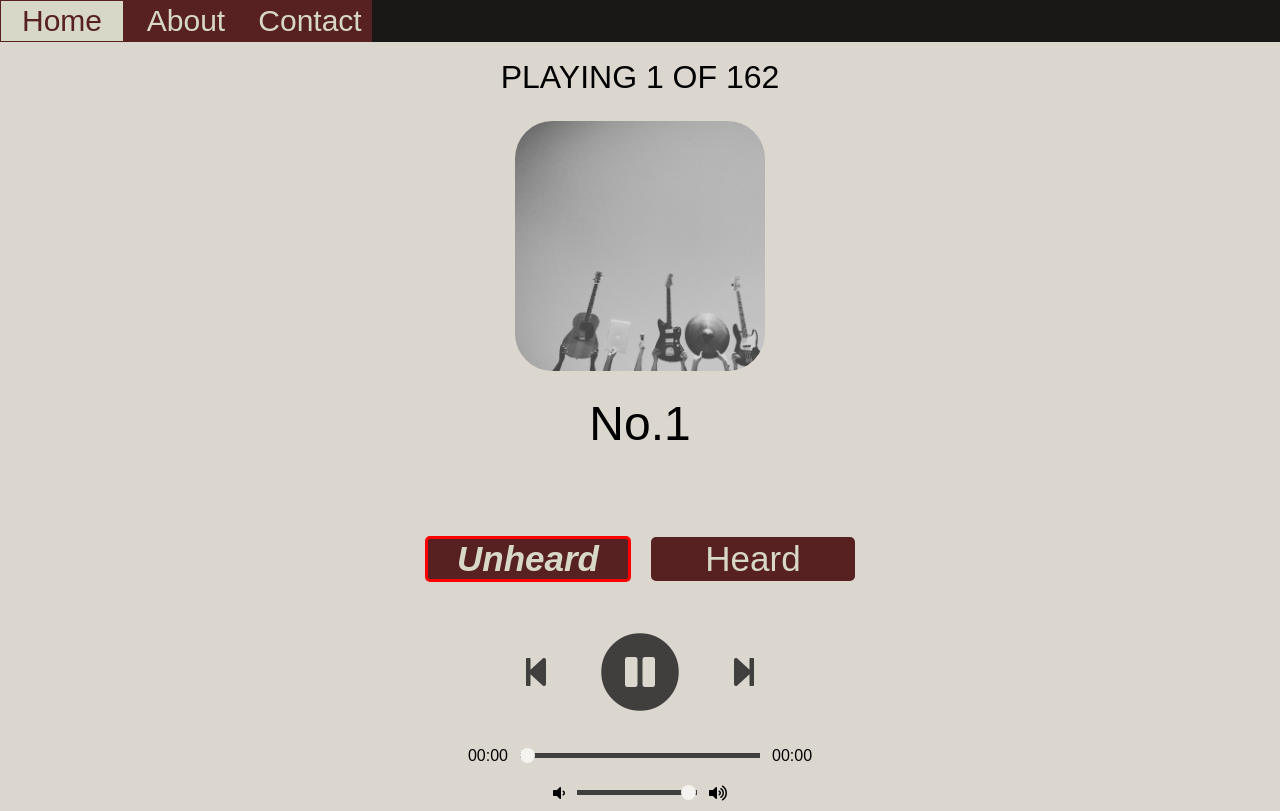
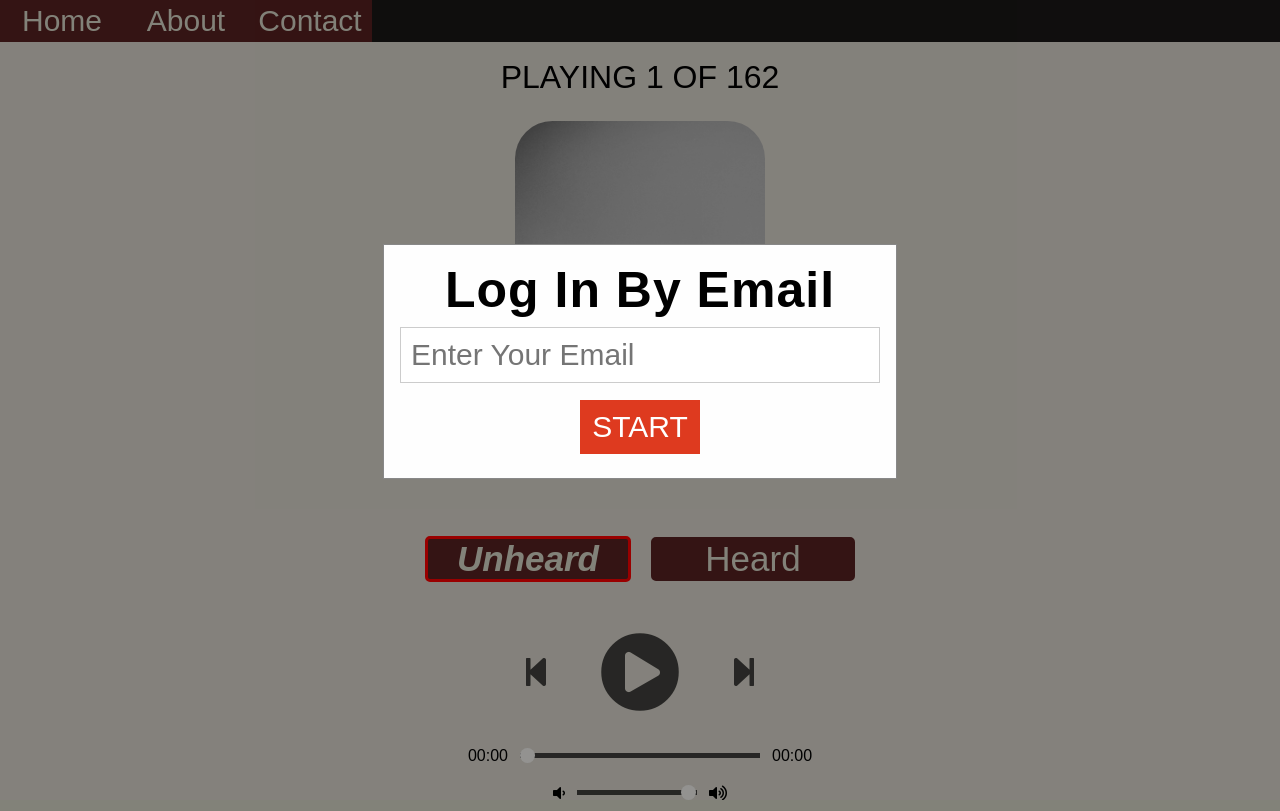
Before and after one commit to LiyangTseng/AudMem, a PHP site: page /experiment.html in a window 1280 px wide. Run offline with PHP 8.4, Linux system fonts and the light colour scheme; data that the repository does not hold is empty; some libraries are stand-ins or nearby versions.

Commit message:
change email submitting in experiment page

```diff
--- a/Experiment_Website/experiment.css
+++ b/Experiment_Website/experiment.css
@@ -93,7 +93,7 @@ input[type="radio"] {
     display: none;
 }
 
-label {
+label[for="toggle-unhrd"], label[for="toggle-hrd"] {
   width: 200px;
   display: inline-block;
   border: solid 2px rgb(87, 33, 33);
@@ -106,7 +106,7 @@ label {
   margin-left: 10px;
 }
 
-label:hover {
+label[for="toggle-unhrd"]:hover, label[for="toggle-hrd"]:hover  {
     background-color: rgb(104, 52, 52);
     color: rgb(255, 255, 255);
     cursor: pointer;
@@ -192,3 +192,102 @@ i.fa-volume-down, i.fa-volume-up {
 i.fa-play-circle, i.fa-pause-circle, i.fa-step-forward, i.fa-step-backward {
     cursor: pointer;
 }
+
+
+/* login popup */
+/* Full-width input fields */
+input[type=text] {
+    font-size: 30px;
+    width: 100%;
+    padding: 10px 10px;
+    margin: 8px 0;
+    display: inline-block;
+    border: 1px solid #ccc;
+    box-sizing: border-box;
+  }
+
+  /* Set a style for all buttons */
+  button {
+    background-color: #DE3A1F;
+    font-size: 30px;
+    color: white;
+    padding: 10px 10px;
+    margin: 8px 0;
+    border: none;
+    cursor: pointer;
+    width: 25%;
+  }
+
+  button:hover {
+    opacity: 0.8;
+  }
+
+
+  /* Center the image and position the close button */
+  .imgcontainer {
+    text-align: center;
+    margin: 10px 0 10px 0;
+    position: relative;
+  }
+
+
+  .container {
+    font-size: 50px;
+    letter-spacing: 1px;
+    text-align: center;
+    padding: 16px;
+  }
+
+
+  /* The Modal (background) */
+  .modal {
+    position: fixed; /* Stay in place */
+    z-index: 1; /* Sit on top */
+    left: 0;
+    top: 0;
+    width: 100%; /* Full width */
+    height: 100%; /* Full height */
+    overflow: auto; /* Enable scroll if needed */
+    background-color: rgb(0,0,0); /* Fallback color */
+    background-color: rgba(0,0,0,0.4); /* Black w/ opacity */
+    padding-top: 180px;
+  }
+
+  /* Modal Content/Box */
+  .modal-content {
+    background-color: #fefefe;
+    margin: 5% auto 15% auto; /* 5% from the top, 15% from the bottom and centered */
+    border: 1px solid #888;
+    width: 40%; /* Could be more or less, depending on screen size */
+  }
+
+  /* The Close Button (x) */
+  .close {
+    position: absolute;
+    right: 25px;
+    top: 0;
+    color: #000;
+    font-size: 35px;
+    font-weight: bold;
+  }
+
+  .close:hover, .close:focus {
+    color: red;
+    cursor: pointer;
+  }
+
+  /* Add Zoom Animation */
+  .animate {
+    -webkit-animation: animatezoom 0.6s;
+    animation: animatezoom 0.6s
+  }
+
+  @-webkit-keyframes animatezoom {
+    from {-webkit-transform: scale(0)}
+    to {-webkit-transform: scale(1)}
+  }
+
+  @keyframes animatezoom {
+    from {transform: scale(0)}
+    to {transform: scale(1)}
+  }
--- a/Experiment_Website/experiment.html
+++ b/Experiment_Website/experiment.html
@@ -39,9 +39,31 @@
               <input type="range" min="1" max="100" value="99" class="volume_slider" onchange="setVolume()">
               <i class="fa fa-volume-up"></i>
             </div>
+        </div>
+
+                    <!-- ref: https://www.w3schools.com/howto/howto_css_login_form.asp        -->
+            <!-- <button onclick="document.getElementById('id01').style.display='block'" style="width:auto;">START</button> -->
+
+            <div id="id01" class="modal">
+
+              <!-- first use "action" to redirect to submit_email.php -->
+              <!-- <form class="modal-content animate" action="submit_email.php" method="post"> -->
+              <div class="modal-content animate">
+                  <!-- <div class="imgcontainer">
+                      <span onclick="document.getElementById('id01').style.display='none'" class="close" title="Close Modal">&times;</span>
+                  </div> -->
+
+                  <div class="container">
+                      <label for="uname"><b>Log In By Email</b></label>
+                      <input type="text" placeholder="Enter Your Email" name="email" id="userEmail" required>
+                      <button type="submit" onclick="submitEmail()">START</button>
+
+                  </div>
+              </div>
           </div>
 
-          <!-- Load the main script for the player -->
-          <script src="experiment.js"></script>
+
+        <!-- Load the main script for the player -->
+        <script src="experiment.js"></script>
     </body>
 </html>
--- a/Experiment_Website/experiment.js
+++ b/Experiment_Website/experiment.js
@@ -11,6 +11,7 @@ let curr_time = document.querySelector(".current-time");
 let total_duration = document.querySelector(".total-duration");
 
 let prompt = document.querySelector(".timer_prompt");
+let email = document.getElementById("userEmail").value;
 
 let slot_cnt = 0;
 let isPlaying = false;
@@ -276,9 +277,9 @@ function seekUpdate() {
 }
 
 
-function startExperiment() {
+function playpauseTrack() {
   if (!isPlaying) playTrack();
-  else pauseTrack();
+  // else pauseTrack();
 }
 
 // TODO: make sure only save the latest result to sql database, also setup effictive sql database format
@@ -293,12 +294,25 @@ function saveToDB(audio_idx){
   });
 };
 
-function saveAudioOrder(order_dict) {
-  $.post('save_audio_order.php', order_dict, function (response) {
+function saveAudioOrder(email, order_dict) {
+  // data = order_dict.push({"email": email})
+  data = order_dict;
+  $.post('save_audio_order.php', data, function (response) {
     // Response div goes here.
     console.log("save audio order to db");
   });
 
+}
+
+function submitEmail() {
+  email = document.getElementById("userEmail").value;
+
+  console.log(email);
+  if (email != ""){
+    document.getElementById('id01').style.display='none';
+  } else {
+    alert('You need to fill your email first!');
+  }
 }
 
 // popup warning about leaving experiment
@@ -316,8 +330,8 @@ for (let index = 0; index < audioOrder.length; index++) {
   obj[key] = value;
   audioOrderDict.push(obj);
 }
-saveAudioOrder(audioOrderDict);
+saveAudioOrder(email, audioOrderDict);
 // Load the first track in the tracklist
 loadTrack(slot_cnt);
 
-startExperiment();
+// startExperiment();
--- a/Experiment_Website/save_audio_order.php
+++ b/Experiment_Website/save_audio_order.php
@@ -5,11 +5,6 @@
             echo 'console.log('. json_encode( $data ) .')';
             echo '</script>';
     }
-
-
-    $EmailSubmitted=$_POST['order'];
-    echo '接收到的內容為: '.$EmailSubmitted;
-    console_log($EmailSubmitted);
 
 
     // sql database info
@@ -28,7 +23,7 @@
     // update order
     foreach ($_POST as $key => $value) {
         # code...
-        $sql = "UPDATE INTO experimentOrderBeta (time, email) VALUES (CURRENT_TIMESTAMP, '$EmailSubmitted')";
+        $sql = "UPDATE experimentOrderBeta SET ".$key."=".$value." WHERE email='liyangtseng.me06@nctu.edu.tw'";
 
 
         if ($conn->query($sql) === TRUE) {
```
Also changed, not shown: Experiment_Website/home.css (+0 -110 lines), Experiment_Website/index.html (+1 -20 lines).
